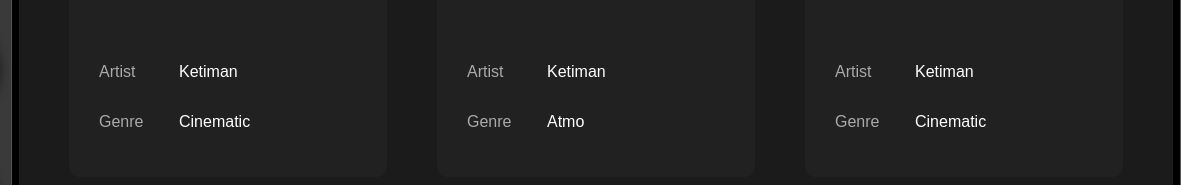
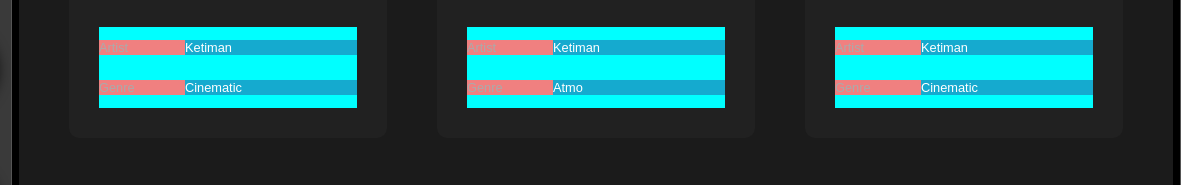
Before and after one commit to ObeeWan1/ketiman, a plain HTML site: page index.html in a window 1280 px wide. Shown: the part 395-580 px from the top of the page, 99-1280 px from the left. Drawn offline with Linux system fonts and the light colour scheme.

Commit message:
fixed grid for description. adjusted font size

```diff
--- a/main.js
+++ b/main.js
@@ -44,10 +44,18 @@ audioList.forEach((audioObject) => {
       <div class="flexbox1-body">
         <audio class="controler" src="${audioObject.audioSource}" type="audio/${audioObject.audioType}"></audio>
         <div class="flexbox1-body-grid">
+          <div>
             <p class="description">Artist</p>
+          </div>
+          <div>
             <p class="description-content">${audioObject.artist}</p>
+          </div>
+          <div>
             <p class="description">Genre</p>
+          </div>
+          <div>
             <p class="description-content">${audioObject.genre}</p>
+          </div>
         </div>
       </div>
       <div class="drop-down-hover-2">
@@ -87,10 +95,18 @@ audioList.forEach((audioObject) => {
       <div class="flexbox1-body">
         <audio class="controler" src="${audioObject.audioSource}" type="audio/${audioObject.audioType}"></audio>
         <div class="flexbox1-body-grid">
+          <div>
             <p class="description">Artist</p>
+          </div>
+          <div>
             <p class="description-content">${audioObject.artist}</p>
+          </div>
+          <div>
             <p class="description">Genre</p>
+          </div>
+          <div>
             <p class="description-content">${audioObject.genre}</p>
+          </div>
         </div>
       </div>
       <div class="drop-down-hover-2">
--- a/styles/grid.css
+++ b/styles/grid.css
@@ -16,9 +16,13 @@ p {
   color: rgb(170, 170, 170);
   position: relative;
   /*top: 0px;*/
+  background-color: lightcoral;
+  font-size: clamp(0.5rem, 1vw, 2rem)
 }
 
 .description-content {
+  background-color: rgb(21, 170, 207);
+  font-size: clamp(0.5rem, 1vw, 2rem)
 }
 
 .newline {
@@ -791,8 +795,13 @@ CSS mag keine Sonderzeichen bei Klassennamen!
 
 .flexbox1-body-grid {
   display: grid;
-  margin-top: 20px;
-  grid-template-columns: 80px 150px;
+  /* margin-top: 20px; */
+
+  /*
+    grid-template-columns: 80px 150px;
+  */
+  grid-template-columns: 1fr 2fr;
+  background-color: aqua;
 }
 
 .song-versions {
```
Lines whose indentation alone changed are shown as unchanged.
